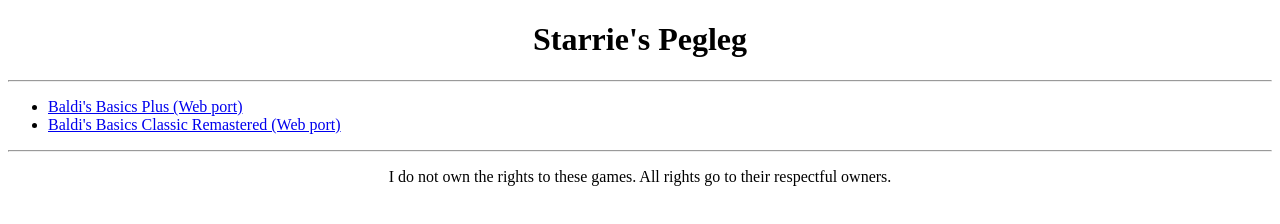
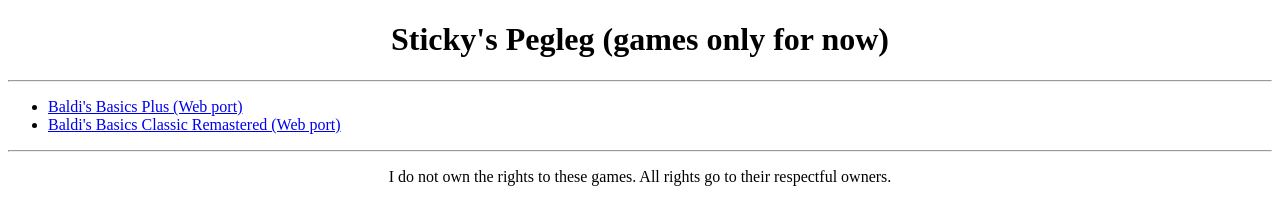
Before and after one commit to elidianesampaiotrabuco/starries-pegleg, a plain HTML site: page index.html in a window 1280 px wide. Drawn offline with Linux system fonts and the light colour scheme.

Commit message:
Update index.html

```diff
--- a/index.html
+++ b/index.html
@@ -1,10 +1,10 @@
 <!DOCTYPE html>
 <html>
   <head>
-    <title>Starrie's Pegleg</title>
+    <title>Sticky's Pegleg</title>
   </head>
   <body>
-    <center><h1>Starrie's Pegleg</h1></center>
+    <center><h1>Sticky's Pegleg (games only for now)</h1></center>
     <hr/>
      <ul>
   <li><a href="https://elidianesampaiotrabuco.github.io/BaldisBasicsPlus/">Baldi's Basics Plus (Web port)</a></li>
```
